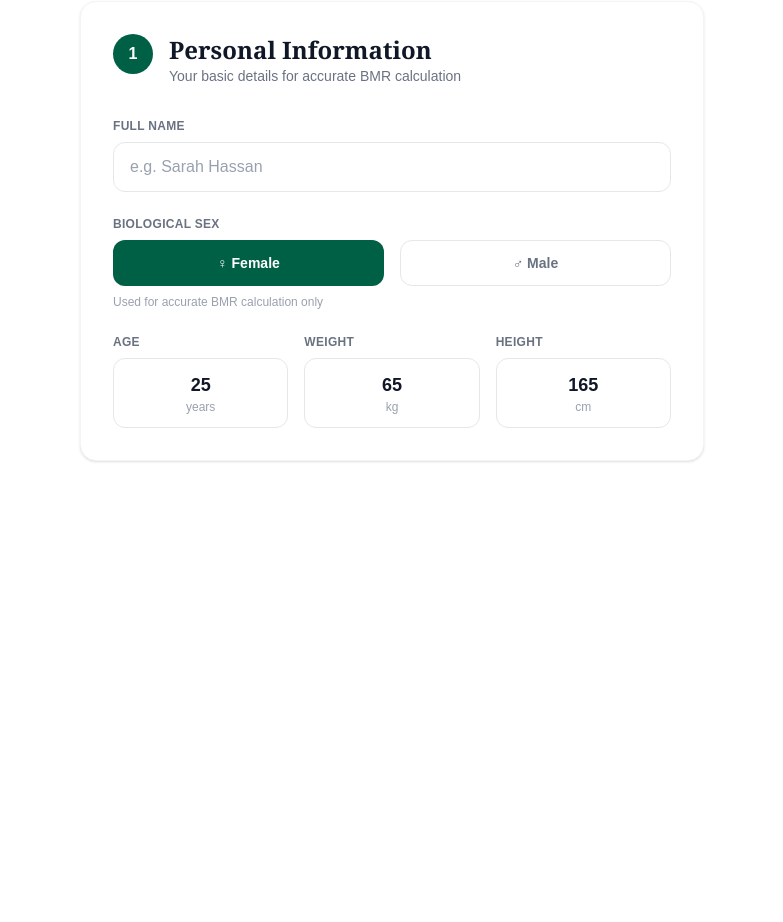
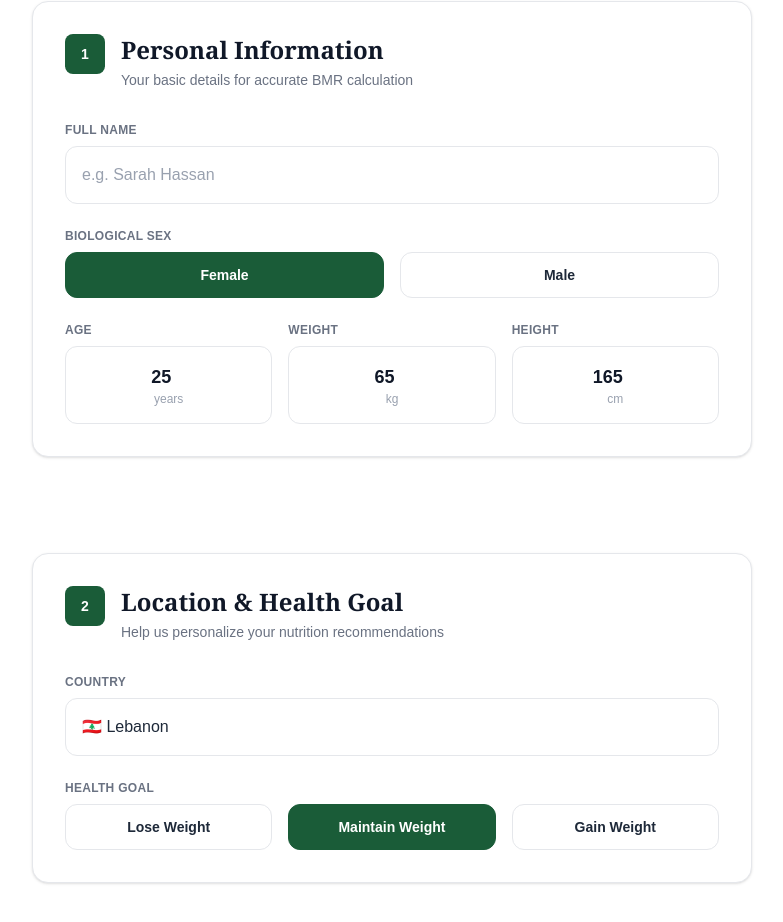
Before and after one commit to haneenzibar-alt/test, a Next.js app: page / in a window 1280 px wide. Shown: the part 696-1618 px from the top of the page, without its empty margins (248-1031 px from the left). Before the commit the page ends 1205 px from the top, so only its background shows below. Built offline with nearby package versions, Linux system fonts and the light colour scheme.

Commit message:
feat: make personal information inputs editable

```diff
--- a/app/NutrisionCoach/page.tsx
+++ b/app/NutrisionCoach/page.tsx
@@ -0,0 +1,3 @@
+export default function NutrisionCoachPage() {
+  return <main>Nutrition Coach</main>;
+}
--- /dev/null
+++ b/app/components/LocationHealthGoal.tsx
@@ -0,0 +1,64 @@
+"use client";
+
+import { useState } from "react";
+
+const healthGoals = [
+  { id: "lose", label: "Lose Weight" },
+  { id: "maintain", label: "Maintain Weight" },
+  { id: "gain", label: "Gain Weight" },
+];
+
+export default function LocationHealthGoal() {
+  const [healthGoal, setHealthGoal] = useState("maintain");
+
+  return (
+    <div className="mx-auto w-full max-w-3xl px-4 py-12 md:px-6">
+      <div className="rounded-2xl border border-gray-200 bg-white p-6 shadow-sm md:p-8">
+        <div className="mb-8 flex items-start gap-4">
+          <span className="flex h-10 w-10 shrink-0 items-center justify-center rounded-lg bg-[#1a5c38] text-sm font-bold text-white">
+            2
+          </span>
+          <div>
+            <h2 className="font-serif text-2xl font-bold text-gray-900">
+              Location & Health Goal
+            </h2>
+            <p className="mt-1 text-sm text-gray-500">
+              Help us personalize your nutrition recommendations
+            </p>
+          </div>
+        </div>
+
+        <div className="mb-6">
+          <p className="mb-2 text-xs font-semibold uppercase tracking-wide text-gray-500">
+            Country
+          </p>
+          <div className="pointer-events-none w-full rounded-xl border border-gray-200 px-4 py-4 text-gray-800">
+            🇱🇧 Lebanon
+          </div>
+        </div>
+
+        <div>
+          <p className="mb-2 text-xs font-semibold uppercase tracking-wide text-gray-500">
+            Health Goal
+          </p>
+          <div className="grid grid-cols-1 gap-4 md:grid-cols-3">
+            {healthGoals.map((goal) => (
+              <button
+                key={goal.id}
+                type="button"
+                onClick={() => setHealthGoal(goal.id)}
+                className={`rounded-xl border px-4 py-3 text-center text-sm font-semibold ${
+                  healthGoal === goal.id
+                    ? "border-[#1a5c38] bg-[#1a5c38] text-white"
+                    : "border-gray-200 bg-white text-gray-800"
+                }`}
+              >
+                {goal.label}
+              </button>
+            ))}
+          </div>
+        </div>
+      </div>
+    </div>
+  );
+}
--- a/app/components/Personalinform.tsx
+++ b/app/components/Personalinform.tsx
@@ -3,27 +3,25 @@
 import { useState } from "react";
 
 export default function Personalinform() {
-  const [sex, setSex] = useState<"female" | "male">("female");
+  const [sex, setSex] = useState("female");
 
   return (
-    <div className="mx-auto max-w-2xl px-6 py-12">
-      <div className="rounded-2xl border border-gray-100 bg-white p-8 shadow-sm">
-        {/* Header */}
+    <div className="mx-auto w-full max-w-3xl px-4 py-12 md:px-6">
+      <div className="rounded-2xl border border-gray-200 bg-white p-6 shadow-sm md:p-8">
         <div className="mb-8 flex items-start gap-4">
-          <span className="flex h-10 w-10 shrink-0 items-center justify-center rounded-full bg-emerald-800 font-bold text-white">
+          <span className="flex h-10 w-10 shrink-0 items-center justify-center rounded-lg bg-[#1a5c38] text-sm font-bold text-white">
             1
           </span>
           <div>
             <h2 className="font-serif text-2xl font-bold text-gray-900">
               Personal Information
             </h2>
-            <p className="text-sm text-gray-500">
+            <p className="mt-1 text-sm text-gray-500">
               Your basic details for accurate BMR calculation
             </p>
           </div>
         </div>
 
-        {/* Full Name */}
         <div className="mb-6">
           <label className="mb-2 block text-xs font-semibold uppercase tracking-wide text-gray-500">
             Full Name
@@ -31,71 +29,78 @@ export default function Personalinform() {
           <input
             type="text"
             placeholder="e.g. Sarah Hassan"
-            className="w-full rounded-xl border border-gray-200 px-4 py-3 text-gray-800 placeholder-gray-400 outline-none focus:border-emerald-700 focus:ring-1 focus:ring-emerald-700"
+            className="w-full rounded-xl border border-gray-200 px-4 py-4 text-gray-800 placeholder-gray-400"
           />
         </div>
 
-        {/* Biological Sex */}
         <div className="mb-6">
           <label className="mb-2 block text-xs font-semibold uppercase tracking-wide text-gray-500">
             Biological Sex
           </label>
-          <div className="grid grid-cols-2 gap-4">
+          <div className="grid grid-cols-1 gap-4 sm:grid-cols-2">
             <button
               type="button"
               onClick={() => setSex("female")}
-              className={`rounded-xl px-4 py-3 text-sm font-semibold transition-colors ${
+              className={`rounded-xl border px-4 py-3 text-center text-sm font-semibold ${
                 sex === "female"
-                  ? "bg-emerald-800 text-white"
-                  : "border border-gray-200 text-gray-500 hover:border-gray-300"
+                  ? "border-[#1a5c38] bg-[#1a5c38] text-white"
+                  : "border-gray-200 bg-white text-gray-800"
               }`}
             >
-              ♀ Female
+              Female
             </button>
             <button
               type="button"
               onClick={() => setSex("male")}
-              className={`rounded-xl px-4 py-3 text-sm font-semibold transition-colors ${
+              className={`rounded-xl border px-4 py-3 text-center text-sm font-semibold ${
                 sex === "male"
-                  ? "bg-emerald-800 text-white"
-                  : "border border-gray-200 text-gray-500 hover:border-gray-300"
+                  ? "border-[#1a5c38] bg-[#1a5c38] text-white"
+                  : "border-gray-200 bg-white text-gray-800"
               }`}
             >
-              ♂ Male
+              Male
             </button>
           </div>
-          <p className="mt-2 text-xs text-gray-400">
-            Used for accurate BMR calculation only
-          </p>
         </div>
 
-        {/* Age / Weight / Height */}
-        <div className="grid grid-cols-3 gap-4">
+        <div className="grid grid-cols-1 gap-4 md:grid-cols-3">
           <div>
-            <label className="mb-2 block text-xs font-semibold uppercase tracking-wide text-gray-500">
+            <p className="mb-2 text-xs font-semibold uppercase tracking-wide text-gray-500">
               Age
-            </label>
-            <div className="rounded-xl border border-gray-200 px-4 py-3 text-center">
-              <div className="text-lg font-bold text-gray-900">25</div>
-              <div className="text-xs text-gray-400">years</div>
+            </p>
+            <div className="rounded-xl border border-gray-200 px-4 py-4 text-center">
+              <input
+                type="number"
+                defaultValue={25}
+                className="w-full bg-transparent text-center text-lg font-bold text-gray-900 outline-none"
+              />
+              <p className="text-xs text-gray-400">years</p>
             </div>
           </div>
           <div>
-            <label className="mb-2 block text-xs font-semibold uppercase tracking-wide text-gray-500">
+            <p className="mb-2 text-xs font-semibold uppercase tracking-wide text-gray-500">
               Weight
-            </label>
-            <div className="rounded-xl border border-gray-200 px-4 py-3 text-center">
-              <div className="text-lg font-bold text-gray-900">65</div>
-              <div className="text-xs text-gray-400">kg</div>
+            </p>
+            <div className="rounded-xl border border-gray-200 px-4 py-4 text-center">
+              <input
+                type="number"
+                defaultValue={65}
+                className="w-full bg-transparent text-center text-lg font-bold text-gray-900 outline-none"
+              />
+              <p className="text-xs text-gray-400">kg</p>
             </div>
           </div>
           <div>
-            <label className="mb-2 block text-xs font-semibold uppercase tracking-wide text-gray-500">
+            <p className="mb-2 text-xs font-semibold uppercase tracking-wide text-gray-500">
               Height
-            </label>
-            <div className="rounded-xl border border-gray-200 px-4 py-3 text-center">
-              <div className="text-lg font-bold text-gray-900">165</div>
-              <div className="text-xs text-gray-400">cm</div>
+            </p>
+            <div className="rounded-xl border border-gray-200 px-4 py-4 text-center">
+              <input
+                type="number"
+                defaultValue={165}
+                className="w-full bg-transparent text-center text-lg font-bold text-gray-900 outline-none"
+              />
+              <p className="text-xs text-gray-400">cm</p>
             </div>
           </div>
         </div>
--- a/app/meals/[id]/page.tsx
+++ b/app/meals/[id]/page.tsx
@@ -1,28 +1,9 @@
-// import { meals } from "../data";
+type MealPageProps = {
+  params: Promise<{ id: string }>;
+};
 
-// type MealPageProps = {
-//   params: Promise<{ id: string }>;
-// };
+export default async function MealPage({ params }: MealPageProps) {
+  const { id } = await params;
 
-// export default async function MealPage({ params }: MealPageProps) {
-//   const { id } = await params;
-//   const meal = meals.find((item) => item.id === id);
-
-//   if (!meal) {
-//     return (
-//       <section className="rounded-2xl bg-white p-8 shadow-sm">
-//         <h1 className="text-3xl font-semibold text-green-800">Meal not found</h1>
-//       </section>
-//     );
-//   }
-
-//   return (
-//     <section className="rounded-2xl bg-white p-8 shadow-sm">
-//       <p className="text-sm font-medium text-green-700">{meal.mealType}</p>
-//       <h1 className="mt-2 text-3xl font-semibold">{meal.name}</h1>
-//       <p className="mt-2 text-stone-500">{meal.country}</p>
-//       <p className="mt-6 text-stone-600">{meal.calories} kcal</p>
-//       <p className="mt-1 text-stone-600">{meal.protein}g protein</p>
-//     </section>
-//   );
-// }
+  return <main>Meal {id}</main>;
+}
--- a/app/meals/page.tsx
+++ b/app/meals/page.tsx
@@ -1,19 +1,3 @@
-// import MealCard from "../components/MealCard";
-// import { meals } from "./data";
-
-// export default function MealsPage() {
-//   return (
-//     <section>
-//       <h1 className="text-3xl font-semibold text-green-800">Meals</h1>
-//       <p className="mt-2 text-stone-600">Choose a meal to open its page.</p>
-
-//       <ul className="mt-6 grid gap-4 sm:grid-cols-2 lg:grid-cols-3">
-//         {meals.map((meal) => (
-//           <li key={meal.id}>
-//             <MealCard meal={meal} />
-//           </li>
-//         ))}
-//       </ul>
-//     </section>
-//   );
-// }
+export default function MealsPage() {
+  return <main>Meals</main>;
+}
--- a/app/page.tsx
+++ b/app/page.tsx
@@ -1,11 +1,13 @@
 import Homepage from "./Homepage/page";
+import LocationHealthGoal from "./components/LocationHealthGoal";
 import Personalinform from "./components/Personalinform";
 
 export default function Home() {
   return (
     <main>
       <Homepage />
-        <Personalinform />
+      <Personalinform />
+      <LocationHealthGoal />
       {/* rest of your homepage content goes here */}
     </main>
   );
```
Also changed, not shown: 1 other file (tests, documents, lock files or other folders).
